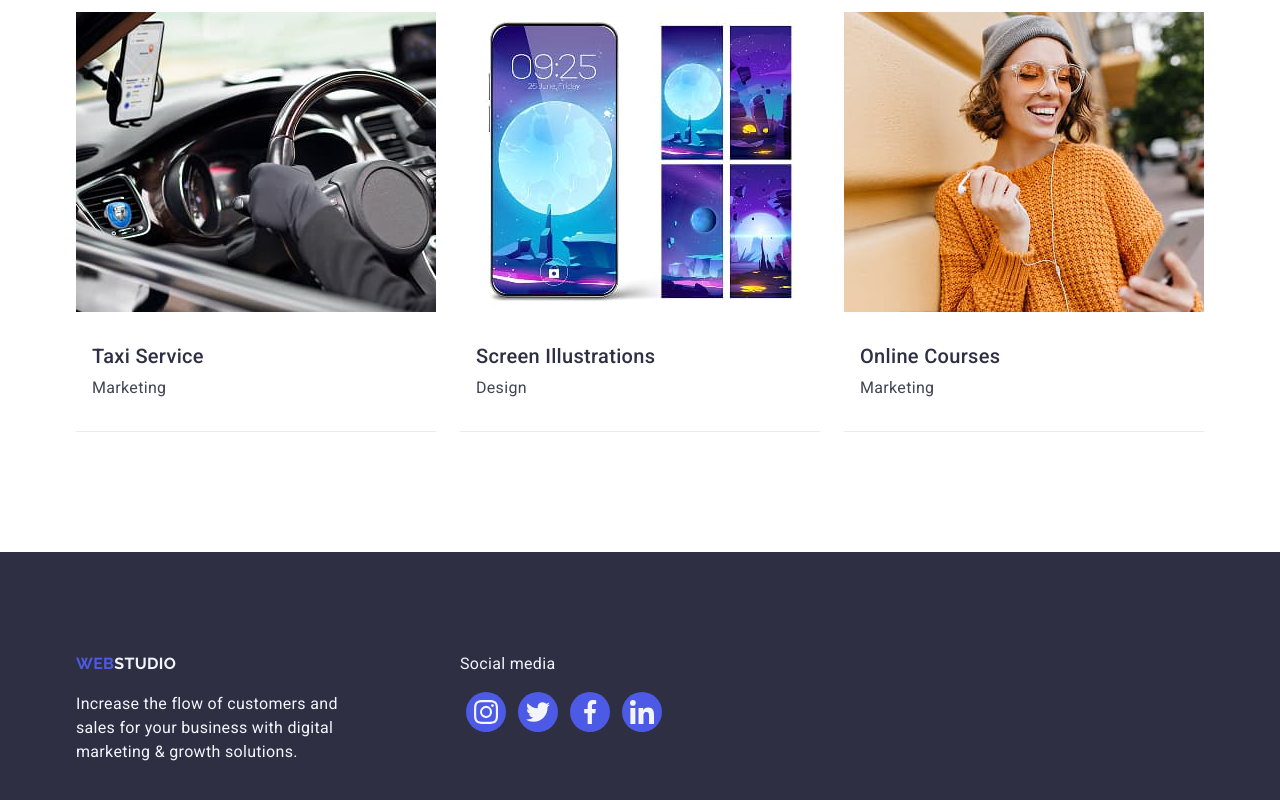
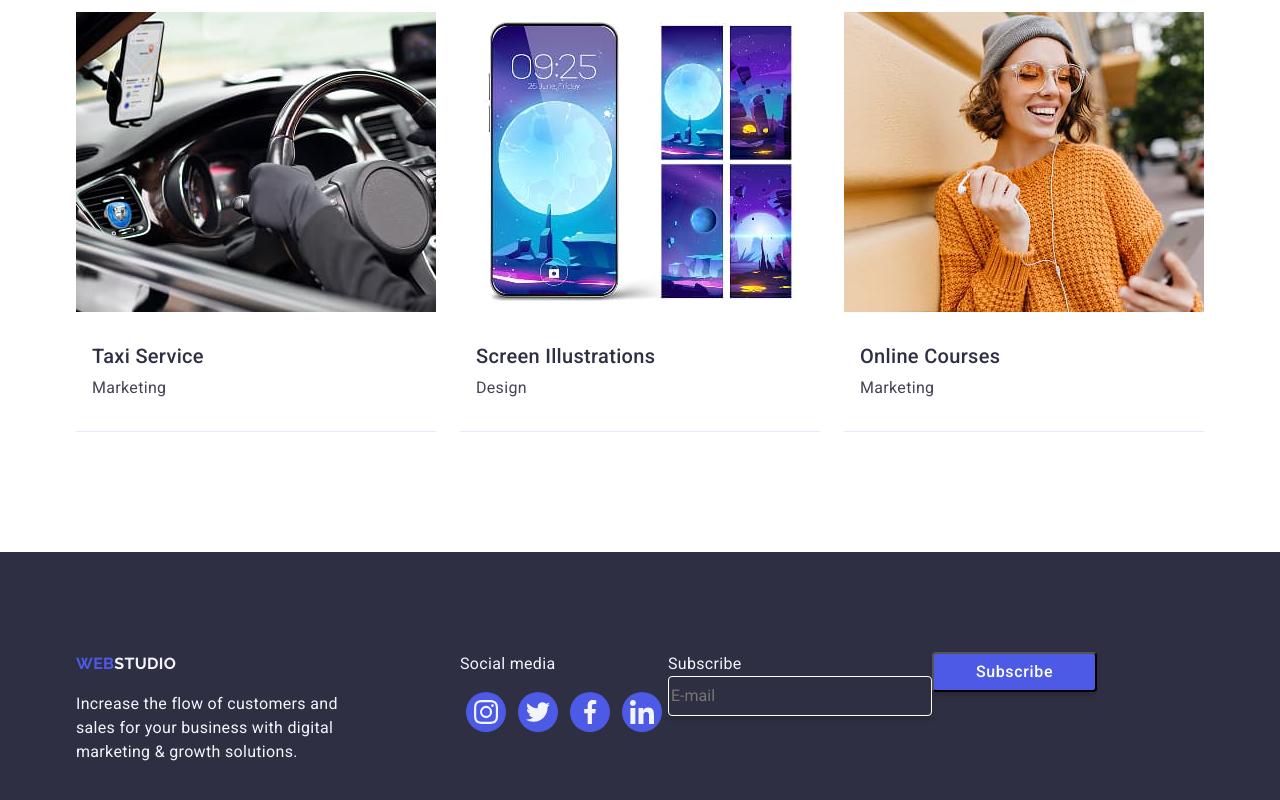
Before and after one commit to Ilyukhin-wd/markup-hw-05, a plain HTML site: page index.html in a window 1280 px wide. Shown: the part 2614-3414 px from the top of the page. Drawn offline with nearby package versions, Linux system fonts and the light colour scheme.

Commit message:
add subscription form in footer

```diff
--- a/css/style.css
+++ b/css/style.css
@@ -451,3 +451,41 @@ footer {
 .footer-social-media p {
   margin-bottom: 16px;
 }
+
+.subscription-form {
+  width: 453px;
+  height: 80px;
+}
+
+.form {
+  display: flex;
+  flex-direction: row;
+}
+
+.form-label {
+  display: flex;
+  flex-direction: column;
+}
+
+.form-input {
+  width: 264px;
+  height: 40px;
+  border: 1px solid var(--white);
+  border-radius: 4px;
+  box-shadow: 0 4px 4px 0 rgba(0, 0, 0, 0.15);
+
+  color: var(--white);
+  background-color: var(--navy-blue);
+}
+
+.footer-button {
+  display: flex;
+  align-items: center;
+  justify-content: center;
+  flex-direction: row;
+  gap: 16px;
+
+  padding: 8px 24px;
+  width: 165px;
+  height: 40px;
+}
--- a/index.html
+++ b/index.html
@@ -469,6 +469,20 @@
             </li>
           </ul>
         </div>
+        <div class="subscription-form">
+          <form class="form">
+            <label class="form-label">
+              Subscribe
+              <input
+                class="form-input"
+                type="email"
+                name="email"
+                placeholder="E-mail"
+              />
+            </label>
+            <button class="footer-button" type="submit">Subscribe</button>
+          </form>
+        </div>
       </div>
     </footer>
   </body>
```
